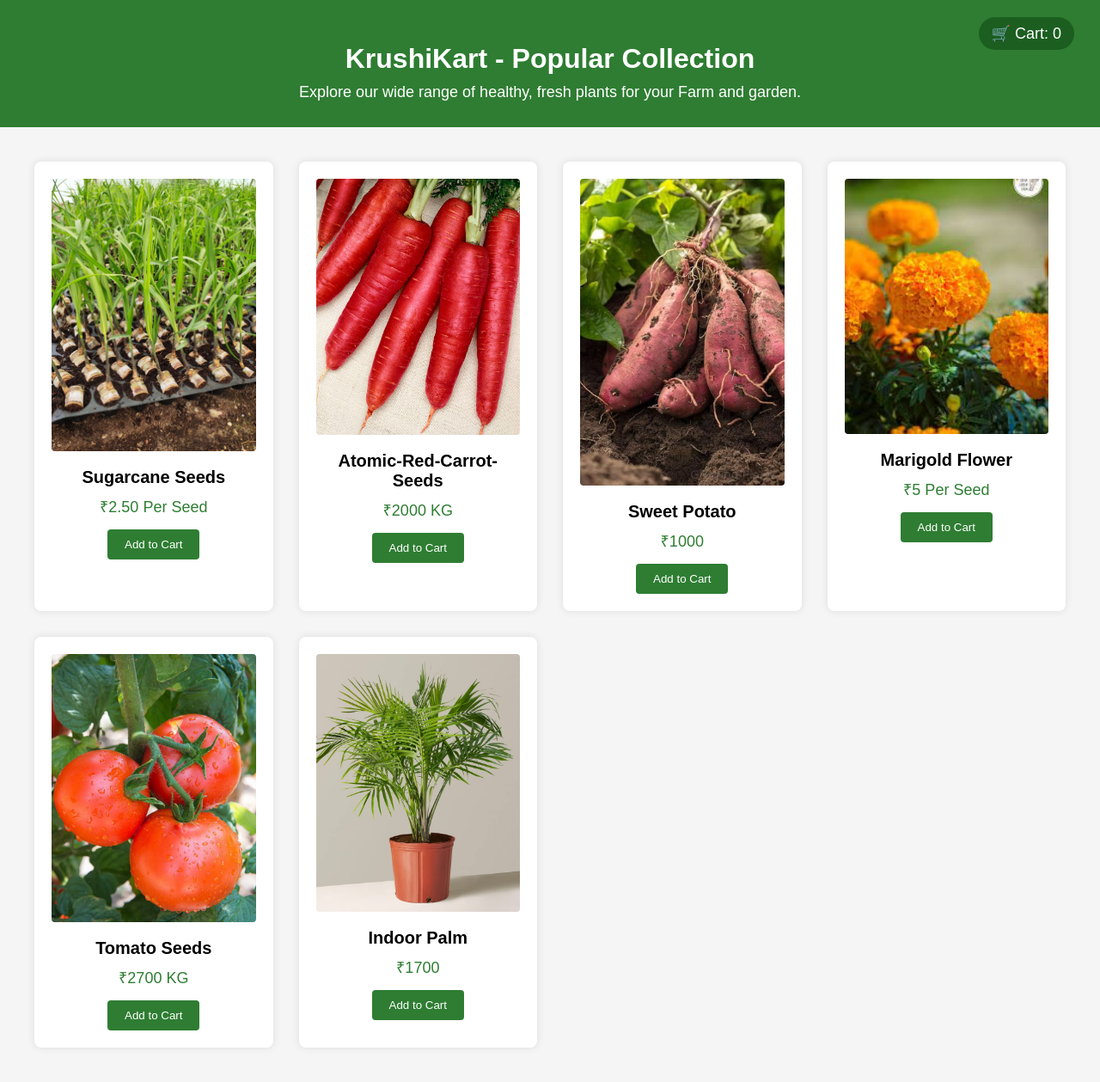
After one commit to manenilesh/KRUSHIKART_WEB, a Django app: template krushikart/templates/plants.html in a window 1280 px wide. The commit adds this page. Shown: the whole page at 86% size. Run offline with Django 5.2, Linux system fonts and the light colour scheme; the template is opened without the code that fills it, so the values that code supplies are empty.

Commit message:
Add files via upload

```diff
--- /dev/null
+++ b/krushikart/static/plants.css
@@ -0,0 +1,80 @@
+body {
+    font-family: Arial, sans-serif;
+    background-color: #f5f5f5;
+    margin: 0;
+    padding: 0;
+}
+
+header {
+    text-align: center;
+    padding: 50px 20px 20px;
+    background-color: #2e7d32;
+    color: #fff;
+    position: relative;
+}
+
+header h1 {
+    margin: 0 0 10px;
+}
+
+header p {
+    margin: 0 0 10px;
+    font-size: 18px;
+}
+
+.cart {
+    position: absolute;
+    top: 20px;
+    right: 30px;
+    font-size: 18px;
+    background: #1b5e20;
+    padding: 8px 15px;
+    border-radius: 20px;
+}
+
+.product-grid {
+    display: grid;
+    grid-template-columns: repeat(auto-fit, minmax(220px, 1fr));
+    gap: 30px;
+    padding: 40px;
+    max-width: 1200px;
+    margin: 0 auto;
+}
+
+.product-card {
+    background: #fff;
+    border-radius: 8px;
+    padding: 20px;
+    text-align: center;
+    box-shadow: 0 0 10px rgba(0, 0, 0, 0.1);
+}
+
+.product-card img {
+    width: 100%;
+    border-radius: 4px;
+    margin-bottom: 15px;
+}
+
+.product-card h2 {
+    font-size: 20px;
+    margin: 0 0 10px;
+}
+
+.product-card p {
+    font-size: 18px;
+    margin: 0 0 15px;
+    color: #2e7d32;
+}
+
+.product-card button {
+    padding: 10px 20px;
+    background-color: #2e7d32;
+    color: #fff;
+    border: none;
+    border-radius: 4px;
+    cursor: pointer;
+}
+
+.product-card button:hover {
+    background-color: #1b5e20;
+}
--- /dev/null
+++ b/krushikart/templates/plants.html
@@ -0,0 +1,138 @@
+<!DOCTYPE html>
+
+<html lang="en">
+
+<head>
+
+  <meta charset="UTF-8" />
+
+  <meta name="viewport" content="width=device-width, initial-scale=1.0"/>
+
+  <title>Plants | KrushiKart</title>
+
+  <link rel="stylesheet" href="/home/itadmin/store_room/Python/django-project/KRUSHIKART_WEB/krushikart/static/plants.css" />
+
+</head>
+
+<body>
+
+  <header>
+
+    <h1>KrushiKart - Popular Collection</h1>
+
+    <p>Explore our wide range of healthy, fresh plants for your Farm and garden.</p>
+
+    <div class="cart">
+
+      🛒 Cart: <span id="cart-count">0</span>
+
+    </div>
+
+  </header>
+
+
+
+  <main class="product-grid">
+
+    <div class="product-card">
+
+      <img src="/home/itadmin/store_room/Python/django-project/KRUSHIKART_WEB/krushikart/static/sugarcane-plant.jpeg" alt="Sugarcane Seeds">
+
+      <h2>Sugarcane Seeds</h2>
+
+      <p>₹2.50 Per Seed</p>
+
+      <button onclick="addToCart()">Add to Cart</button>
+
+    </div>
+
+
+
+    <div class="product-card">
+
+      <img src="/home/itadmin/store_room/Python/django-project/KRUSHIKART_WEB/krushikart/static/Atomic-Red-Carrot-Seeds.jpg" alt="Atomic-Red-Carrot-Seeds">
+
+      <h2>Atomic-Red-Carrot-Seeds</h2>
+
+      <p>₹2000 KG</p>
+
+      <button onclick="addToCart()">Add to Cart</button>
+
+    </div>
+
+
+
+    <div class="product-card">
+
+      <img src="/home/itadmin/store_room/Python/django-project/KRUSHIKART_WEB/krushikart/static/Sweet-Potato.jpg" alt="Sweet Potato">
+
+      <h2>Sweet Potato</h2>
+
+      <p>₹1000</p>
+
+      <button onclick="addToCart()">Add to Cart</button>
+
+    </div>
+
+
+
+    <div class="product-card">
+
+      <img src="/home/itadmin/store_room/Python/django-project/KRUSHIKART_WEB/krushikart/static/Marigold-Flower.jpeg" alt="Marigold Flower">
+
+      <h2>Marigold Flower</h2>
+
+      <p>₹5 Per Seed</p>
+
+      <button onclick="addToCart()">Add to Cart</button>
+
+    </div>
+
+
+    <div class="product-card">
+
+        <img src="/home/itadmin/store_room/Python/django-project/KRUSHIKART_WEB/krushikart/static/Tomato-Seeds.jpeg" alt="Tomato Seeds">
+
+        <h2>Tomato Seeds</h2>
+
+        <p>₹2700 KG</p>
+
+        <button onclick="addToCart()">Add to Cart</button>
+
+    </div>
+
+    <div class="product-card">
+
+        <img src="/home/itadmin/store_room/Python/django-project/KRUSHIKART_WEB/krushikart/static/Indoor-Palm.jpg" alt="Indoor Palm">
+
+        <h2>Indoor Palm</h2>
+
+        <p>₹1700</p>
+
+        <button onclick="addToCart()">Add to Cart</button>
+
+    </div>
+
+  </main>
+
+
+
+  <script>
+
+    let cartCount = 0;
+
+
+
+    function addToCart() {
+
+      cartCount++;
+
+      document.getElementById('cart-count').innerText = cartCount;
+
+    }
+
+  </script>
+
+</body>
+
+</html>
```
Also changed, not shown: krushikart/static/contact.css (added, +70 -0 lines), krushikart/static/login.css (added, +73 -0 lines), krushikart/static/styles.css (+14 -5 lines), krushikart/templates/contact.html (added, +67 -0 lines), krushikart/templates/index.html (+11 -14 lines), krushikart/templates/login.html (added, +92 -0 lines), krushikart/static/Atomic-Red-Carrot-Seeds.jpg (added), krushikart/static/Garden Rake.png (added), krushikart/static/Indoor-Palm.jpg (added), krushikart/static/Marigold-Flower.jpeg (added), krushikart/static/Sweet-Potato-1.jpg (added), krushikart/static/Sweet-Potato.jpg (added), krushikart/static/Tomato-Seeds.jpeg (added), krushikart/static/sugarcane-plant.jpeg (added).
